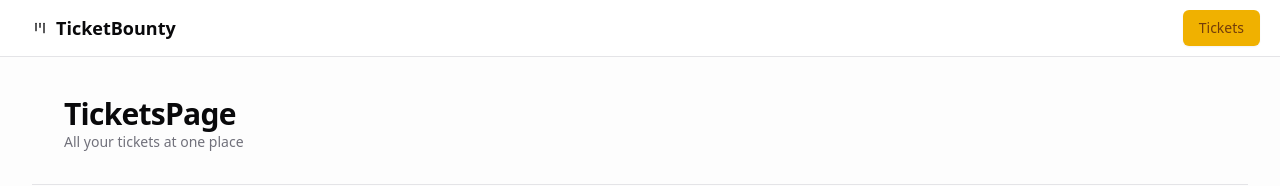
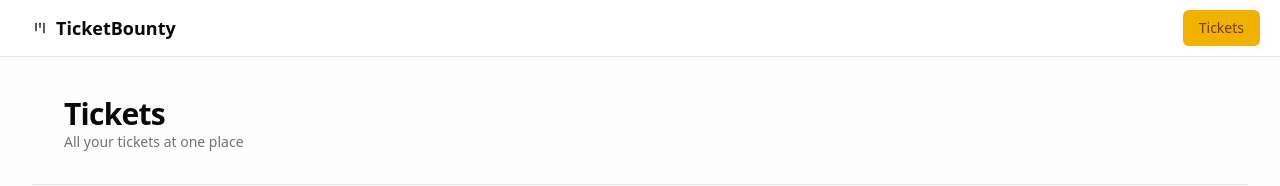
Before and after one commit to EtienneSchmitz/the-road-to-next, a Next.js app: page /tickets in a window 1280 px wide. Shown: the top 186 px of the page. Built offline with nearby package versions, Linux system fonts and the light colour scheme.

Commit message:
fix : errors with the title

```diff
--- a/src/app/tickets/page.tsx
+++ b/src/app/tickets/page.tsx
@@ -8,7 +8,7 @@ const TicketsPage = () => {
     return (
         <div className="flex-1 flex flex-col gap-y-8">
 
-        <Heading title="TicketsPage" description="All your tickets at one place" />
+        <Heading title="Tickets" description="All your tickets at one place" />
 
             <div className="flex-1 flex flex-col items-center gap-y-4 animate-fade-from-top">
                 {initialTickets.map((ticket) => (
```
